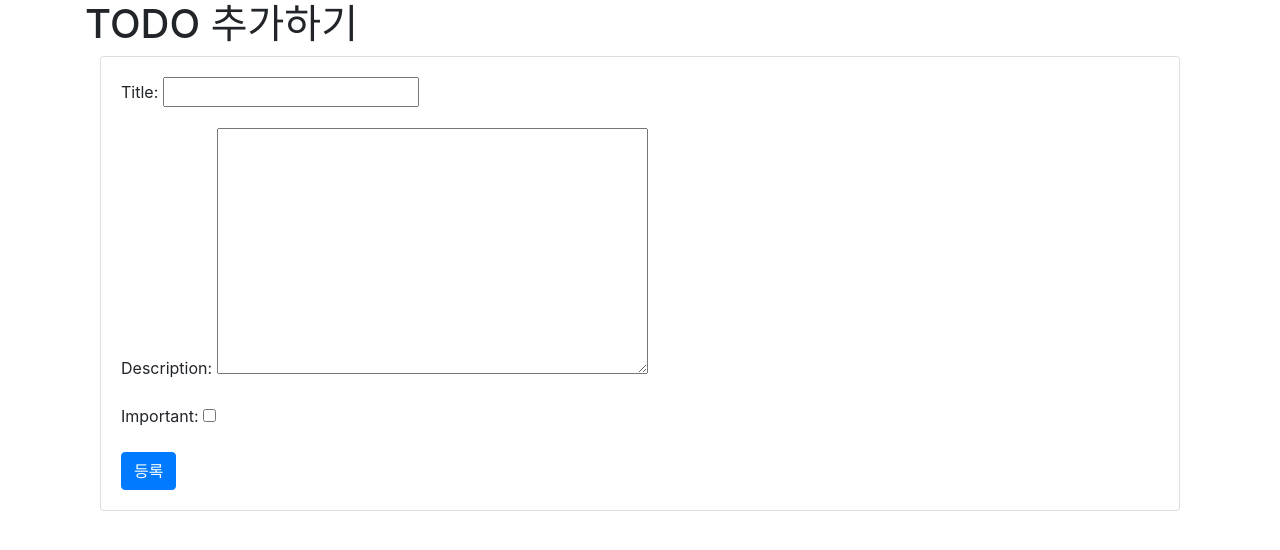
After one commit to brojelly/django, a Django app: page /todo/post/ in a window 1280 px wide. The commit adds this page. Shown: the top 550 px of the page. Run offline with Django 5.2, Linux system fonts and the light colour scheme; some libraries are stand-ins or nearby versions.

Commit message:
생성기능 추가

```diff
--- a/todo/forms.py
+++ b/todo/forms.py
@@ -0,0 +1,7 @@
+from django import forms
+from .models import Todo
+
+class TodoForm(forms.ModelForm):
+    class Meta:
+        model = Todo
+        fields = ('title', 'description', 'important')
--- a/todo/templates/todo/todo_list.html
+++ b/todo/templates/todo/todo_list.html
@@ -16,7 +16,7 @@
 <div class="container">
     <h1>TODO 목록 앱</h1>
     <p>
-        <a href=""><i class="bi-plus"></i>Add Todo</a>
+        <a href="{% url 'todo_post' %}"><i class="bi-plus"></i>Add Todo</a>
         <a href="" class="btn btn-primary" style="float:right">완료한 TODO 목록</a>
     </p>
     <ul class="list-group">
--- /dev/null
+++ b/todo/templates/todo/todo_post.html
@@ -0,0 +1,31 @@
+<!DOCTYPE html>
+<html lang="en">
+<head>
+    <meta charset="UTF-8">
+    <title>TODO 목록 앱</title>
+    <link
+        rel="stylesheet"
+        href="https://maxcdn.bootstrapcdn.com/bootstrap/4.0.0/css/bootstrap.min.css"
+    />
+    <link rel="stylesheet" href="https://cdn.jsdelivr.net/npm/bootstrap-icons@1.7.1/font/boot-strap-icons.css">
+</head>
+<body>
+<div class="container">
+    <h1>TODO 추가하기</h1>
+    <div class="container">
+        <div class="row">
+            <div class="col-md-12">
+                <div class="card">
+                    <div class="card-body">
+                        <form method="POST">
+                            {% csrf_token %}{{ form.as_p }}
+                            <button type="submit" class="btn btn-primary">등록</button>
+                        </form>
+                    </div>
+                </div>
+            </div>
+        </div>
+    </div>
+</div>
+</body>
+</html>
--- a/todo/urls.py
+++ b/todo/urls.py
@@ -4,4 +4,5 @@ from . import views
 urlpatterns = [
     path("", views.todo_list, name="todo_list"),
     path("<int:pk>/", views.todo_detail, name="todo_detail"),
+    path('post/', views.todo_post, name='todo_post'),
 ]
--- a/todo/views.py
+++ b/todo/views.py
@@ -1,5 +1,6 @@
-from django.shortcuts import render
+from django.shortcuts import render, redirect
 
+from todo.forms import TodoForm
 from todo.models import Todo
 
 
@@ -10,3 +11,14 @@ def todo_list(request):
 def todo_detail(request, pk):
     todo = Todo.objects.get(id=pk)
     return render(request, 'todo/todo_detail.html', {'todo': todo})
+
+def todo_post(request):
+    if request.method =="POST":
+        form = TodoForm(request.POST)
+        if form.is_valid():
+            todo = form.save(commit=False)
+            todo.save()
+            return redirect('todo_list')
+    else:
+        form = TodoForm()
+        return render(request,'todo/todo_post.html', {'form': form})
```
